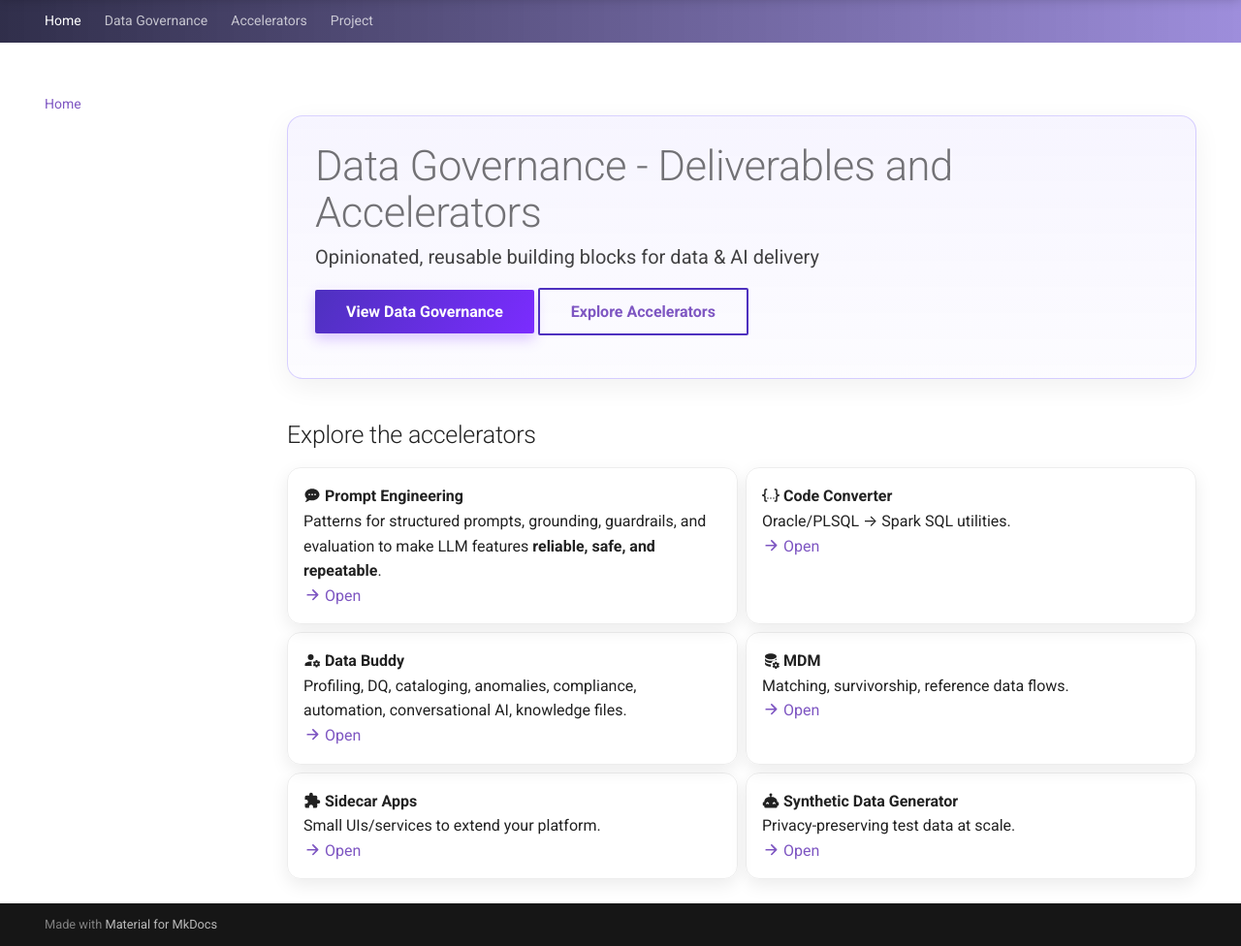
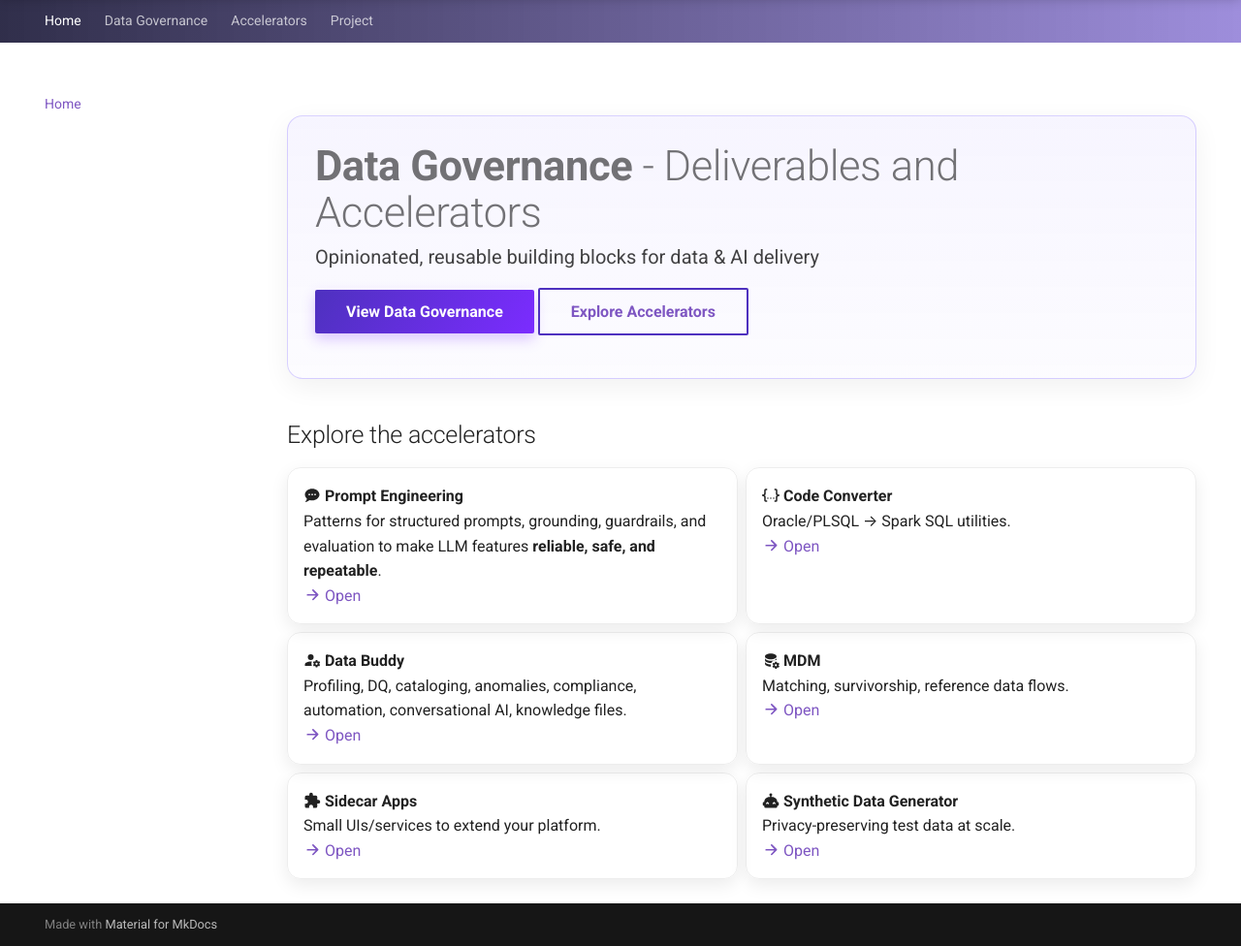
Before and after one commit to mokhayesh/aldin-accelerators, an MkDocs documentation site: the page built from docs/index.md, in a window 1280 px wide and 1028 px high, cut to the strip 52-1028 px from the top of the window. Shown: the whole strip at 97% size. Built offline with MkDocs 1.6.1 and Material for MkDocs 9.7.7, drawn with Linux system fonts in a browser that asks for light colours; comment, search, counter and statistics services are not loaded.

```diff
--- a/docs/index.md
+++ b/docs/index.md
@@ -6,7 +6,7 @@
 
 <div class="landing-hero" markdown>
 
-# Data Governance - Deliverables and Accelerators
+# **Data Governance** - Deliverables and Accelerators
 <p class="subtitle">Opinionated, reusable building blocks for data &amp; AI delivery</p>
 
 [View Data Governance](data-governance/index.md){ .md-button .md-button--primary }
```
